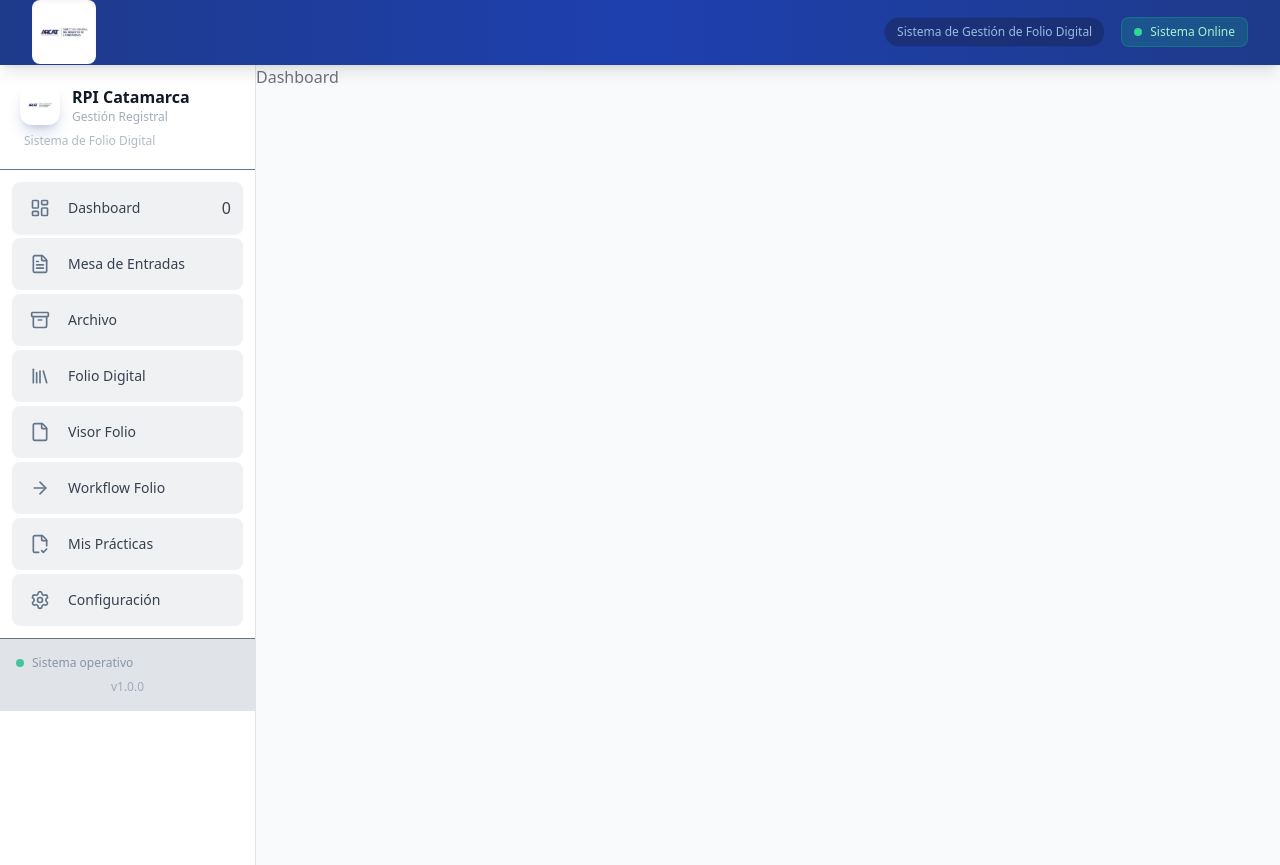
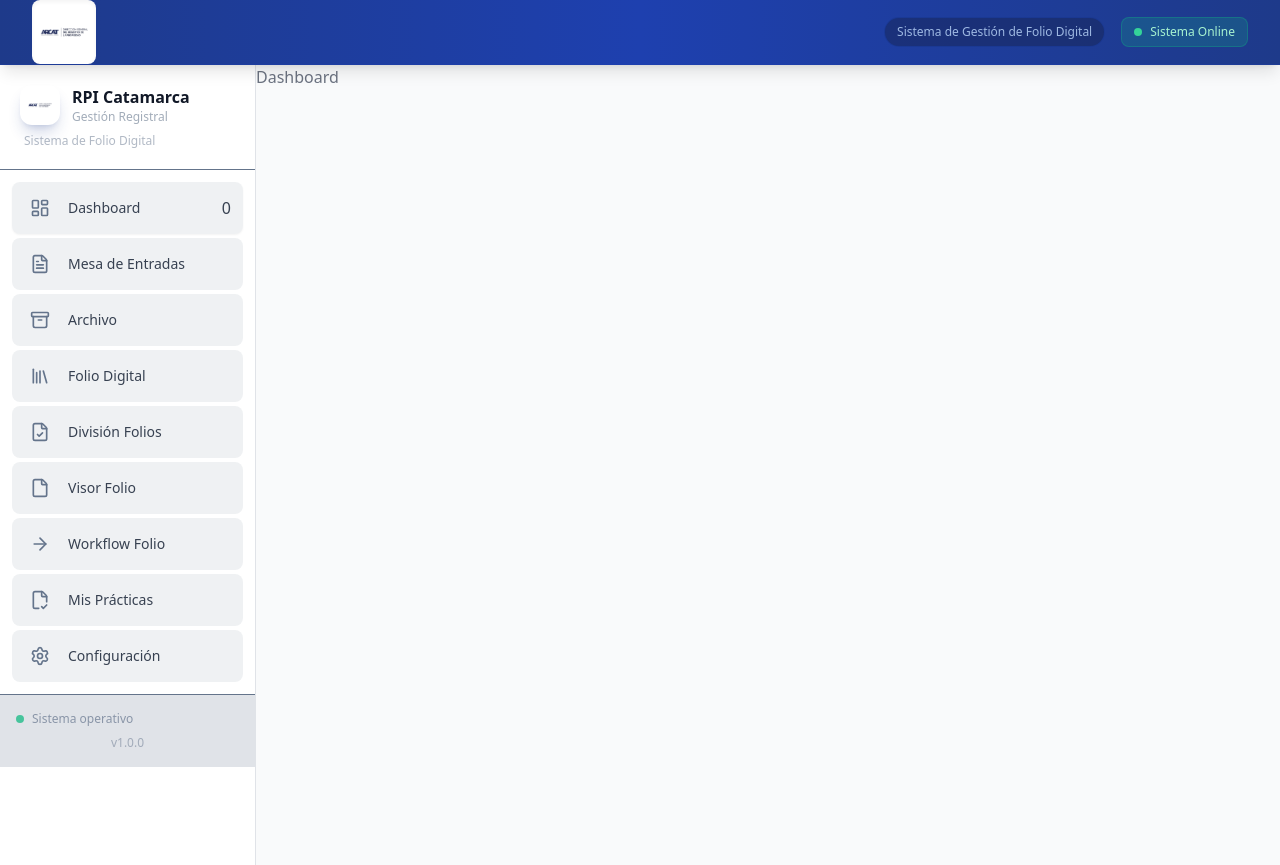
Before and after one commit to EduardoVillalobo/rpi-mockup, a React (Vite) app in the folder rpi_frontend/: page / in a window 1280 px wide. Built offline with nearby package versions, Linux system fonts and the light colour scheme.

Commit message:
Agrega opción Division Folio en sidebar

```diff
--- a/rpi_frontend/src/components/Sidebar.tsx
+++ b/rpi_frontend/src/components/Sidebar.tsx
@@ -27,6 +27,7 @@ function Sidebar() {
     { icon: FileText, label: 'Mesa de Entradas', path: '/mesa-entrada' },
     { icon: Archive, label: 'Archivo', path: '/archivo' },
     { icon: Library, label: 'Folio Digital', path: '/folio' },
+    { icon: FileCheck, label: 'División Folios', path: '/division' },
     { icon: File, label: 'Visor Folio', path: '/visor-360' },
     { icon: ArrowRight, label: 'Workflow Folio', path: '/workflow' },
     { icon: FileCheck2, label: 'Mis Prácticas', path: '/practices' },
```
